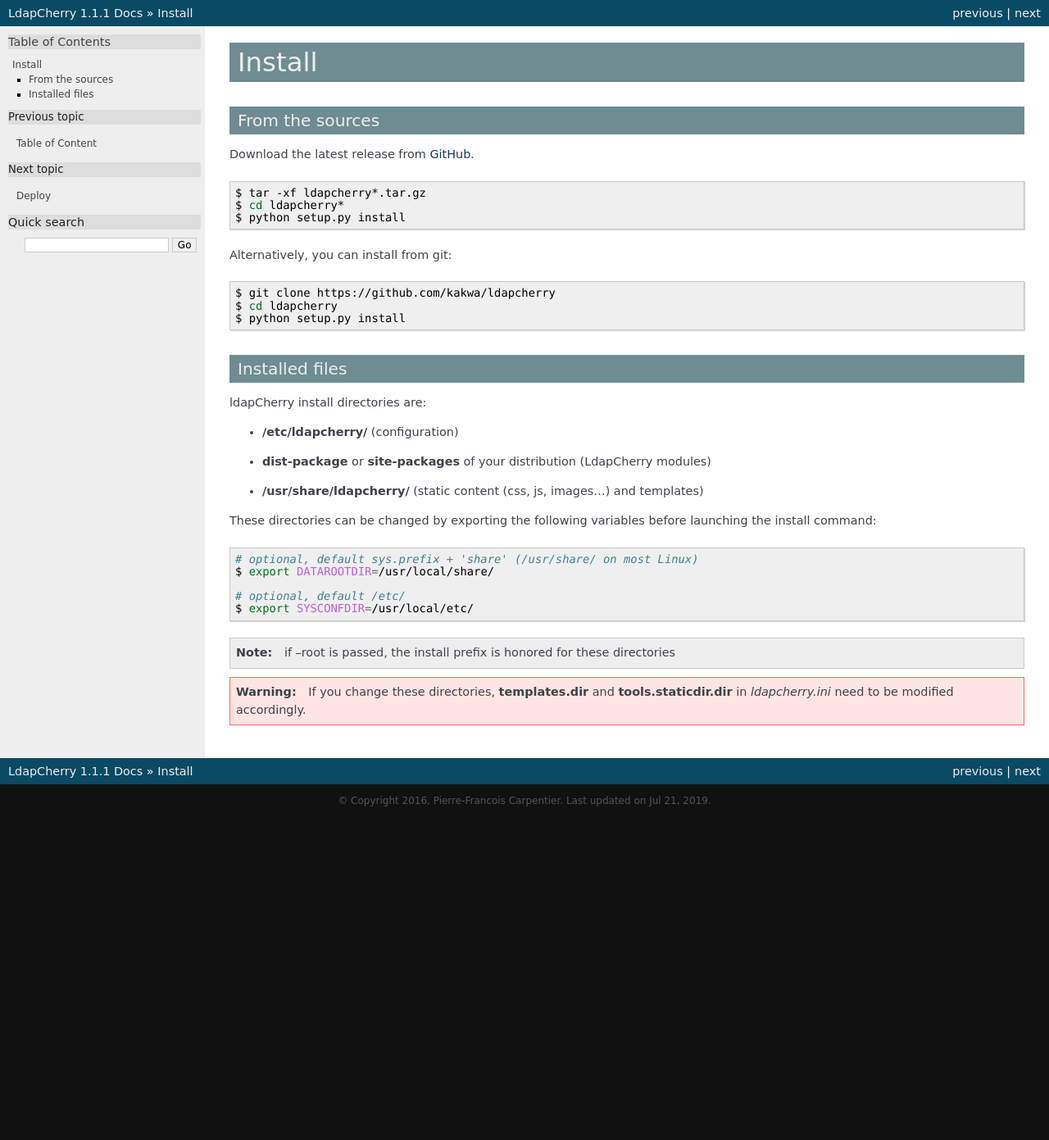
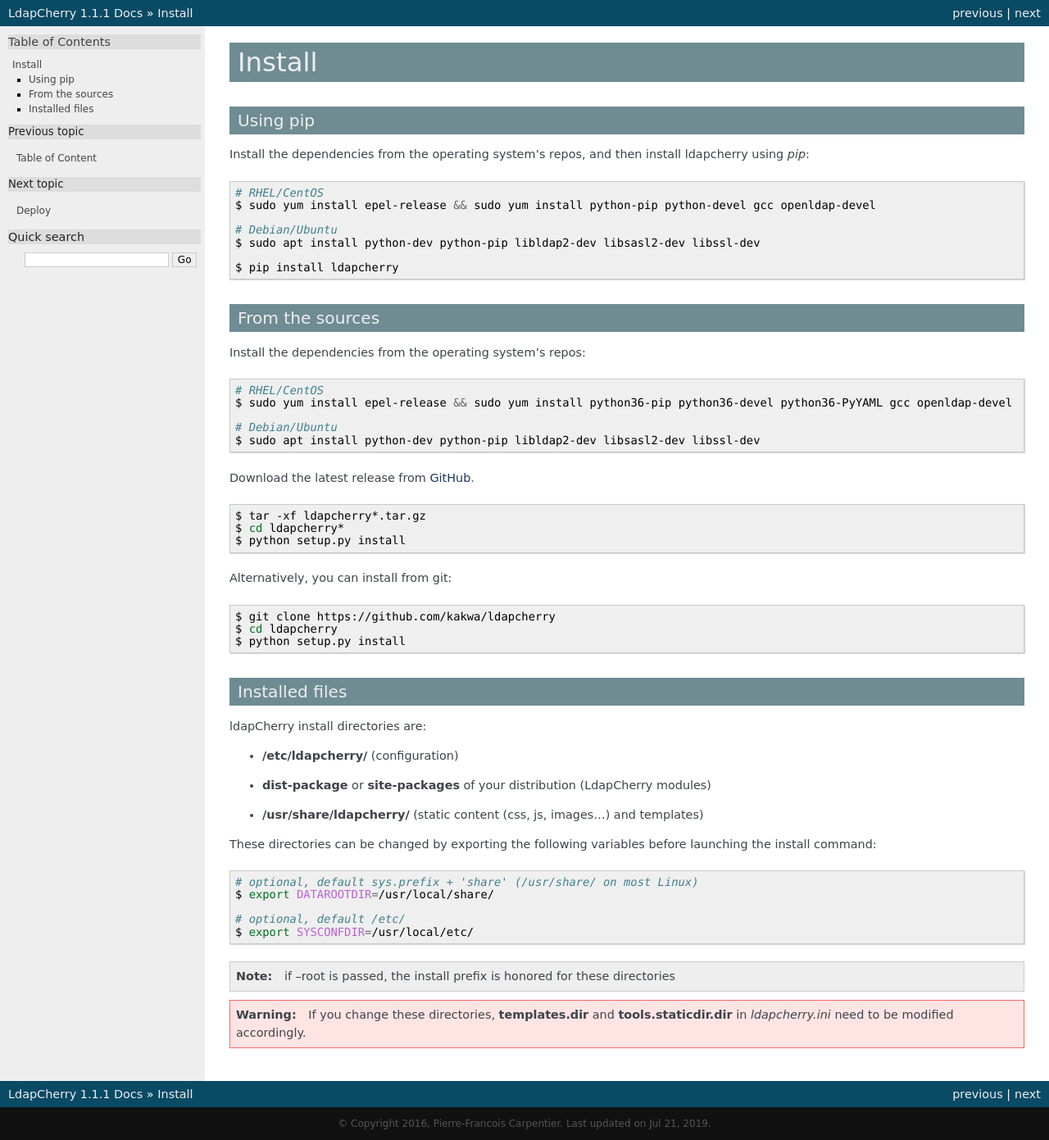
Before and after one commit to kakwa/ldapcherry, a Sphinx documentation site: the page built from docs/install.rst, in a window 1280 px wide. Shown: the whole page at 82% size. Built offline with Sphinx 7.4.7, drawn with Linux system fonts in a browser that asks for light colours; before the commit the page ends 997 px from its top, so only the background shows below that.

Commit message:
Add documentation for installing on Debian/Ubuntu and CentOS/RHEL

```diff
--- a/docs/install.rst
+++ b/docs/install.rst
@@ -1,8 +1,34 @@
 Install
 =======
 
+Using pip
+---------
+
+Install the dependencies from the operating system's repos, and then install ldapcherry using `pip`:
+
+.. sourcecode:: bash
+
+    # RHEL/CentOS
+    $ sudo yum install epel-release && sudo yum install python-pip python-devel gcc openldap-devel
+
+    # Debian/Ubuntu
+    $ sudo apt install python-dev python-pip libldap2-dev libsasl2-dev libssl-dev
+
+    $ pip install ldapcherry
+
 From the sources
 ----------------
+
+Install the dependencies from the operating system's repos:
+
+.. sourcecode:: bash
+
+    # RHEL/CentOS
+    $ sudo yum install epel-release && sudo yum install python36-pip python36-devel python36-PyYAML gcc openldap-devel
+
+    # Debian/Ubuntu
+    $ sudo apt install python-dev python-pip libldap2-dev libsasl2-dev libssl-dev
+
 
 Download the latest release from `GitHub <https://github.com/kakwa/ldapcherry/releases>`_.
 
```
